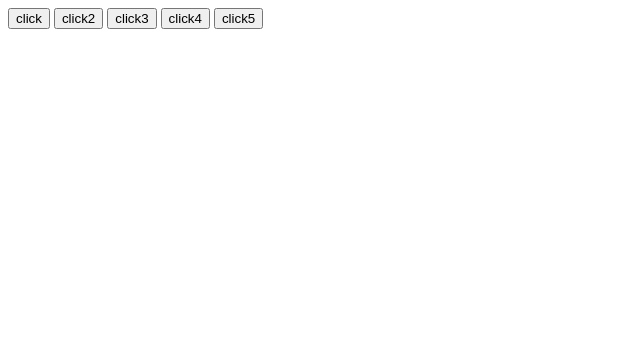
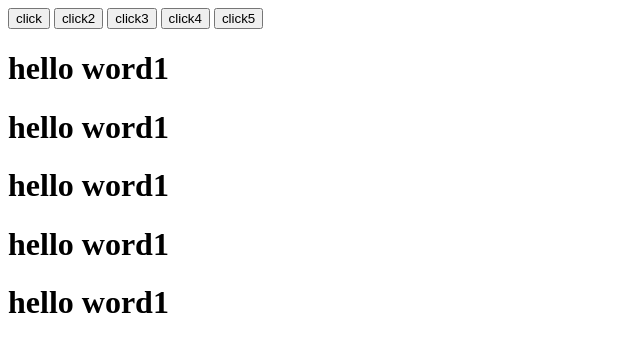
Before and after one commit to sina-saberi/tamrin3, a plain HTML site: page index.html in a window 1280 px wide. Shown: the whole page, without its empty margins (0-640 px from the left). Drawn offline with Linux system fonts and the light colour scheme.

Commit message:
add some heading

```diff
--- a/index.html
+++ b/index.html
@@ -13,6 +13,12 @@
     <button>click3</button>
     <button>click4</button>
     <button>click5</button>
+
+    <h1>hello word1</h1>
+    <h1>hello word1</h1>
+    <h1>hello word1</h1>
+    <h1>hello word1</h1>
+    <h1>hello word1</h1>
 </body>
 
 </html>
```
